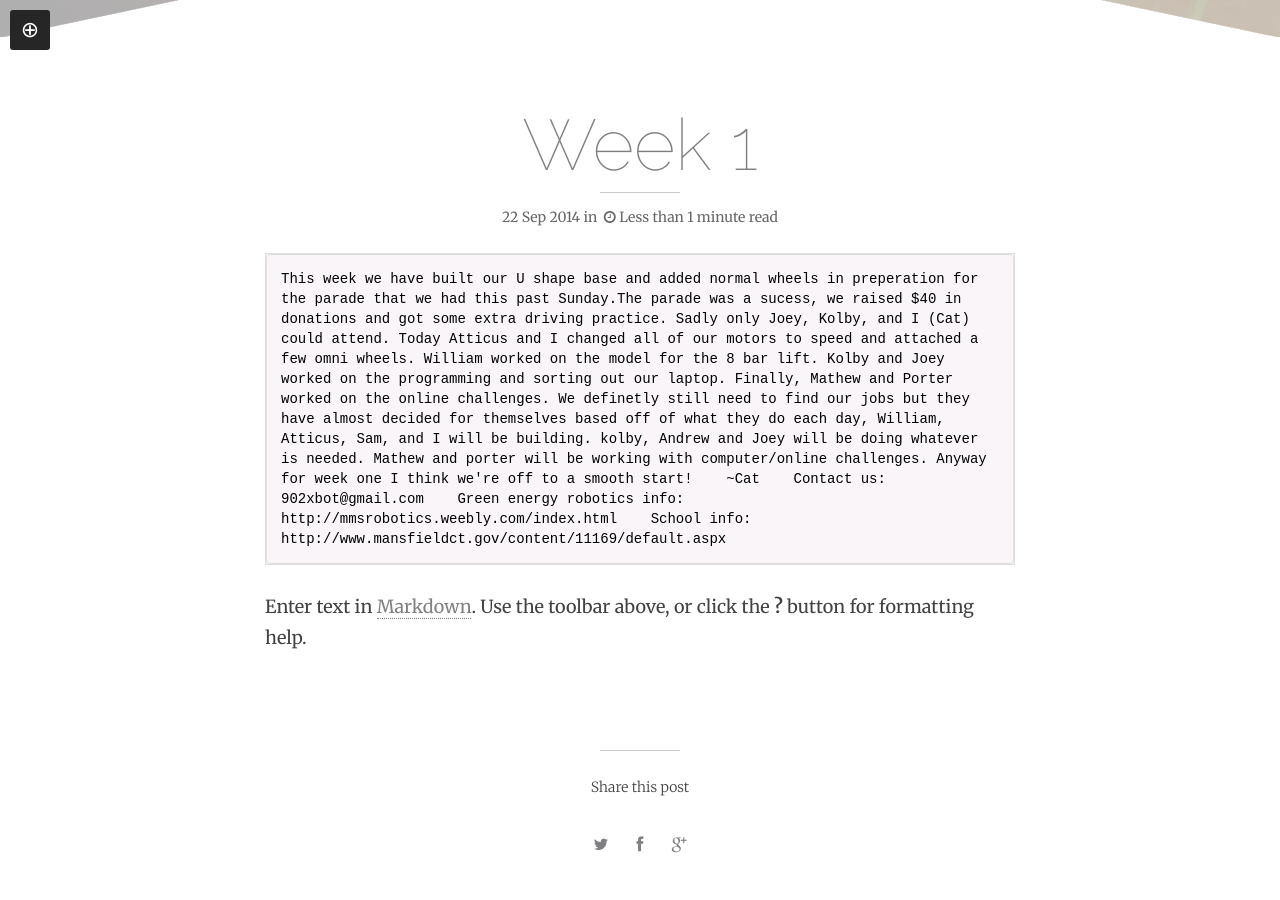
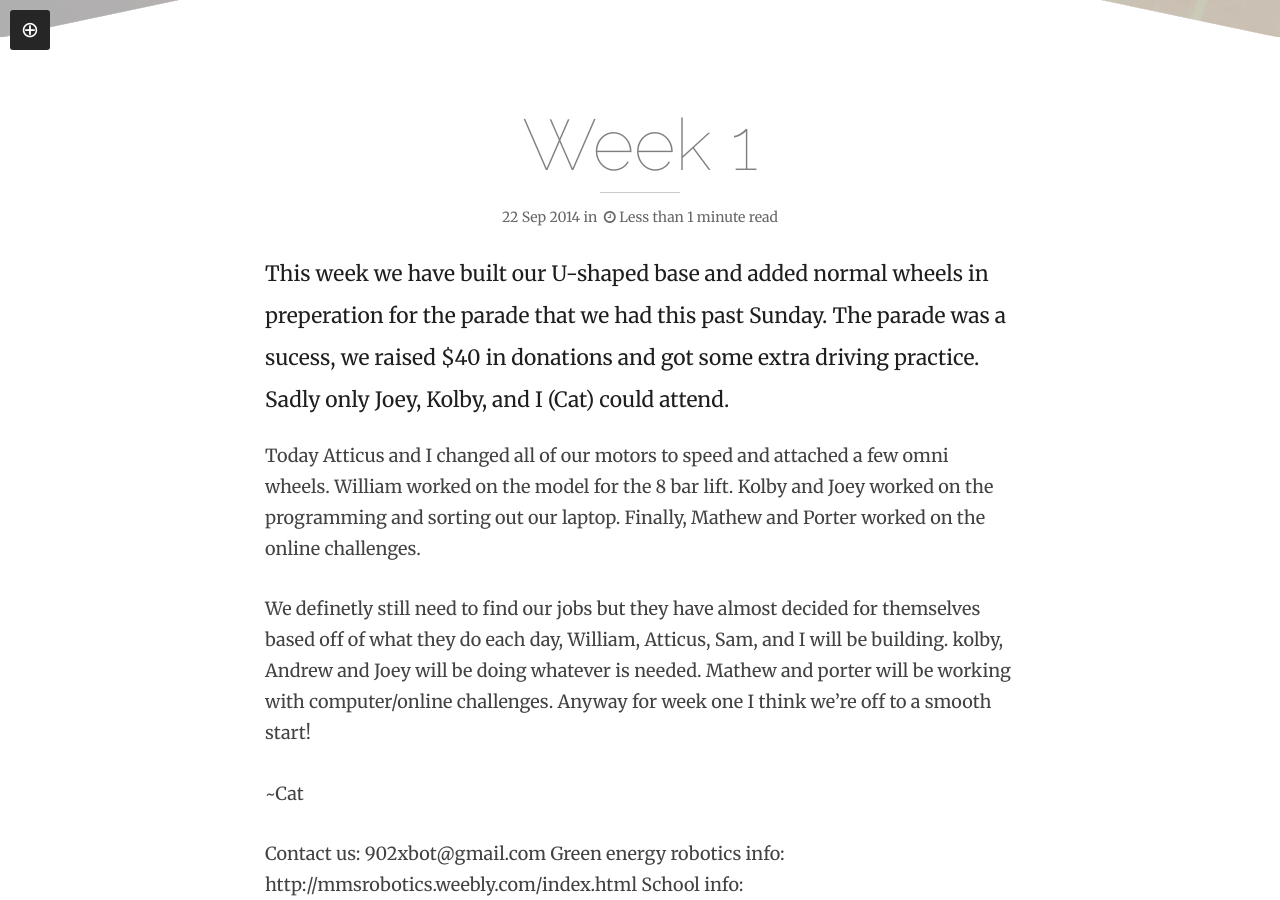
Before and after one commit to 902X/902x.github.io, a Jekyll site: the page built from _posts/2014-09-22-week-1.md, in a window 1280 px wide and 900 px high, scrolled down 503 px. Built offline with Jekyll 4.4.1, drawn with Linux system fonts in a browser that asks for light colours; nearby versions of some CDN libraries; some of the changed text lies outside the part shown.

Commit message:
Created 2014-09-22-week-1.md

```diff
--- a/_posts/2014-09-22-week-1.md
+++ b/_posts/2014-09-22-week-1.md
@@ -7,12 +7,14 @@ featured: false
 comments: false
 ---
 
-	This week we have built our U shape base and added normal wheels in preperation for the parade that we had this past Sunday.The parade was a sucess, we raised $40 in donations and got some extra driving practice. Sadly only Joey, Kolby, and I (Cat) could attend. Today Atticus and I changed all of our motors to speed and attached a few omni wheels. William worked on the model for the 8 bar lift. Kolby and Joey worked on the programming and sorting out our laptop. Finally, Mathew and Porter worked on the online challenges. We definetly still need to find our jobs but they have almost decided for themselves based off of what they do each day, William, Atticus, Sam, and I will be building. kolby, Andrew and Joey will be doing whatever is needed. Mathew and porter will be working with computer/online challenges. Anyway for week one I think we're off to a smooth start!
-   ~Cat
-   Contact us: 902xbot@gmail.com
-   Green energy robotics info: http://mmsrobotics.weebly.com/index.html
-   School info: http://www.mansfieldct.gov/content/11169/default.aspx
+This week we have built our U-shaped base and added normal wheels in preperation for the parade that we had this past Sunday. The parade was a sucess, we raised $40 in donations and got some extra driving practice. Sadly only Joey, Kolby, and I (Cat) could attend.
 
+Today Atticus and I changed all of our motors to speed and attached a few omni wheels. William worked on the model for the 8 bar lift. Kolby and Joey worked on the programming and sorting out our laptop. Finally, Mathew and Porter worked on the online challenges.
 
+We definetly still need to find our jobs but they have almost decided for themselves based off of what they do each day, William, Atticus, Sam, and I will be building. kolby, Andrew and Joey will be doing whatever is needed. Mathew and porter will be working with computer/online challenges. Anyway for week one I think we're off to a smooth start!
 
-Enter text in [Markdown](http://daringfireball.net/projects/markdown/). Use the toolbar above, or click the **?** button for formatting help.
+~Cat
+
+Contact us: 902xbot@gmail.com
+Green energy robotics info: http://mmsrobotics.weebly.com/index.html
+School info: http://www.mansfieldct.gov/content/11169/default.aspx
```
